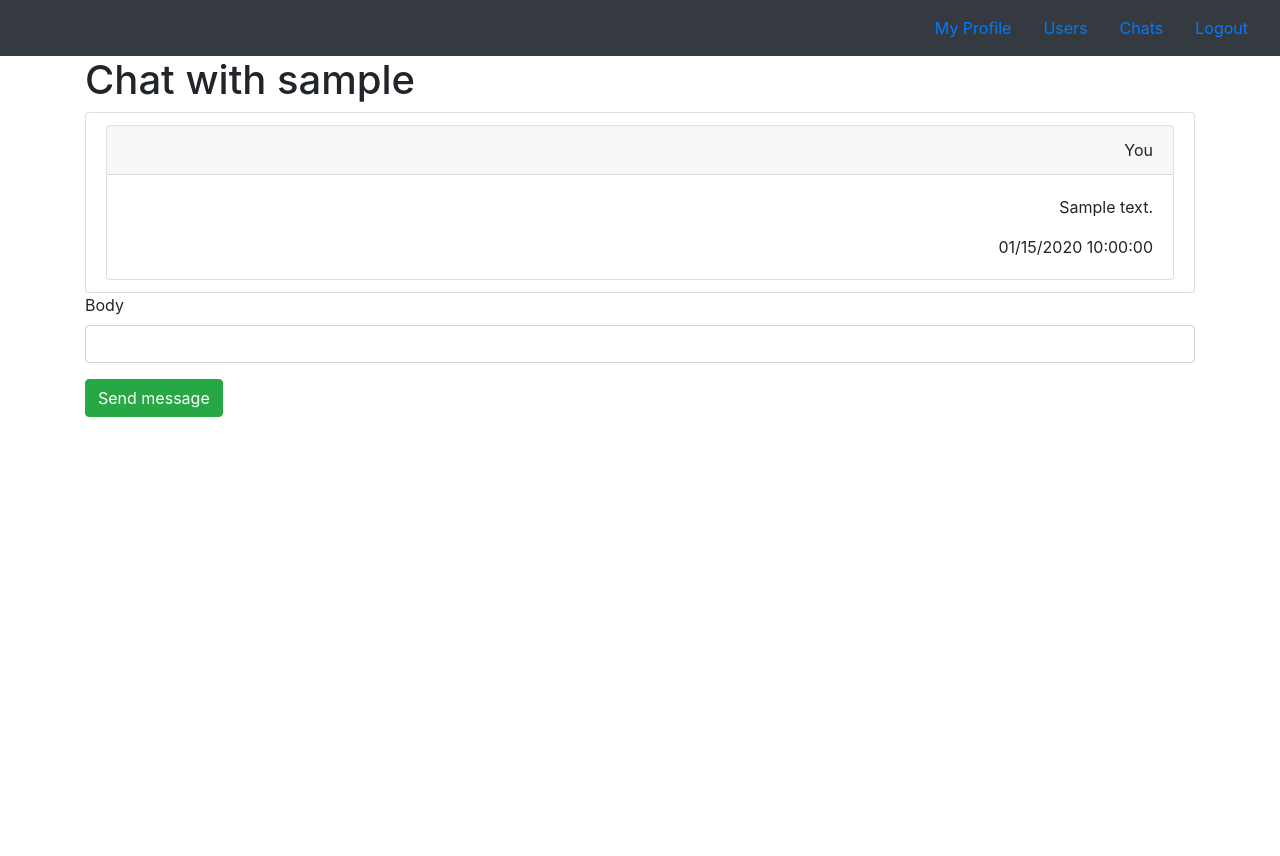
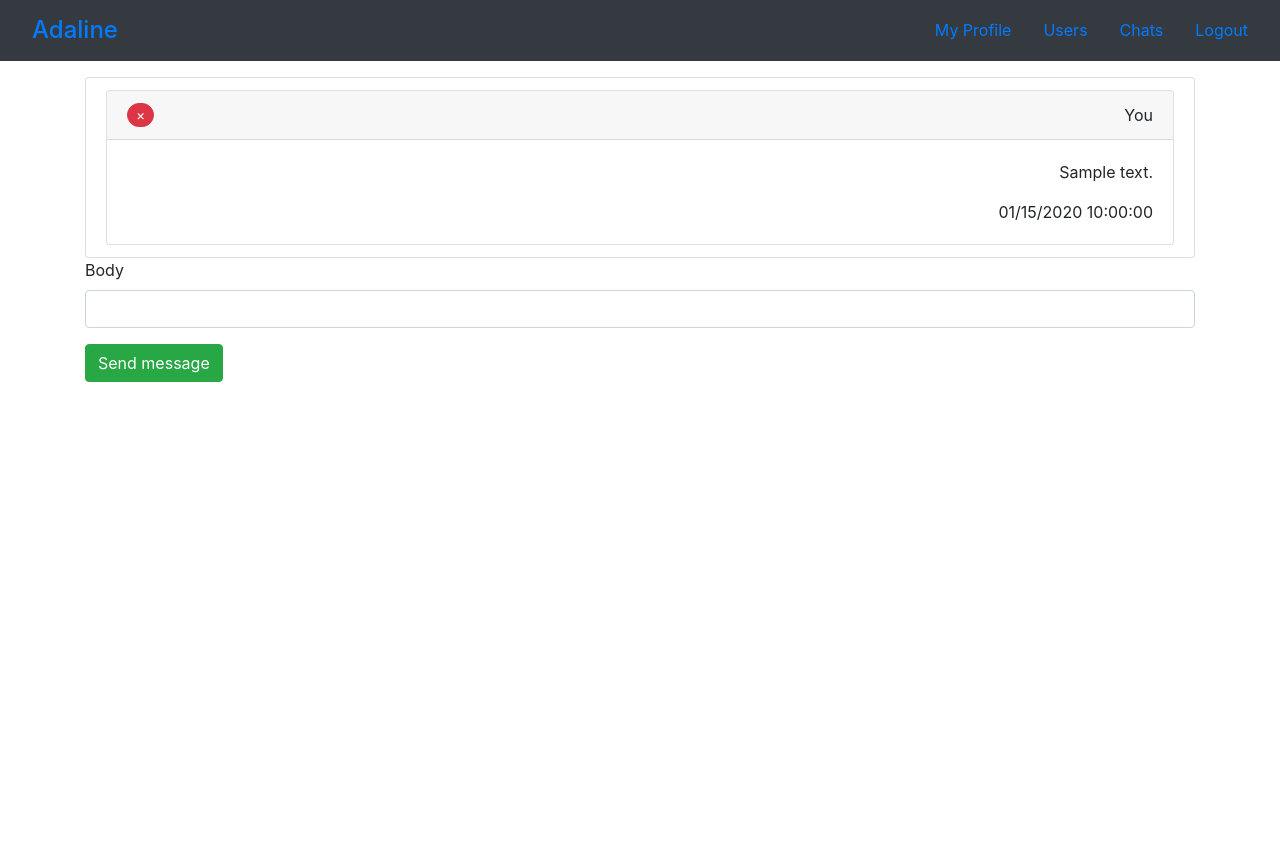
Before and after one commit to defytheflow/social, a Flask app: a page that uses app/templates/base.html in a window 1280 px wide. After the commit the page ends 382 px from the top, so only its background shows below. Run offline with Flask 2, Linux system fonts and the light colour scheme; a user stored in the database is signed in; tables that the repository leaves empty hold one stand-in row (values such as "Sample post"); some libraries are stand-ins or nearby versions.

Commit message:
Add logo, filtering users, delete messages
Remove scroll from login, reigster and profile pages.

```diff
--- a/app/templates/base.html
+++ b/app/templates/base.html
@@ -3,7 +3,7 @@
 {% from "bootstrap/utils.html" import render_messages %}
 {% from "bootstrap/nav.html" import render_nav_item %}
 
-<html lang="en" class="h-100">
+<html lang="en">
   <head>
     <meta charset="UTF-8">
     <meta name="viewport" content="width=device-width, initial-scale=1, shrink-to-fit=no">
@@ -17,9 +17,12 @@
     {{ moment.include_jquery() }}
     {{ moment.include_moment() }}
   </head>
-  <body class="h-100">
+  <body>
     <header>
       <nav class="navbar navbar-expand-lg navbar-dark bg-dark justify-content-end">
+        <h4 class="mr-auto text-primary mb-0">
+          {{ render_nav_item('profile',  'Adaline', username=current_user.username) }}
+        </h3>
         {% if current_user.is_authenticated %}
           {{ render_nav_item('profile',  'My Profile', username=current_user.username) }}
           {{ render_nav_item('users', 'Users') }}
@@ -32,7 +35,7 @@
       </nav>
     </header>
 
-    <main class="container h-100">
+    <main class="container">
       {{ render_messages(dismissible=True) }}
       {% block content %}{% endblock %}
     </main>
--- a/app/templates/chat.html
+++ b/app/templates/chat.html
@@ -1,19 +1,28 @@
 {% extends 'base.html' %}
+
 {% from "bootstrap/form.html" import render_form %}
 
 {% block title %}  Social • chat with {{ user.username }} {% endblock %}
 
 {% block content %}
-<h1>Chat with {{ user.username }}</h1>
+  <div class="mt-3">
     <ul id='messages-list' class="list-group">
       {% for message in messages %}
       <li class="list-group-item">
         <div class="card">
           <div
-        class="card-header"
+            class="card-header d-flex justify-content-end"
             style="{% if message.sender == current_user %} text-align: right; {% endif %}"
           >
-        {% if message.sender == current_user %} You {% else %}
+            {% if message.sender == current_user %}
+              <button
+                id="message-delete-btn"
+                class="btn btn-danger mr-auto"
+                data-message-id="{{ message.id }}"
+                style="border-radius: 100px; font-size: .875rem; padding: 0 .5rem;"
+                >&times;</button>
+              You
+            {% else %}
               <img
                 width="35"
                 height="35"
@@ -21,7 +30,8 @@
                 src="{{ message.sender.image_url }}"
                 alt="..."
               />
-        {{ message.sender.username }} {% endif %}
+              <span class="mr-auto">{{ message.sender.username }}</span>
+            {% endif %}
           </div>
           <div
             class="card-body"
@@ -34,8 +44,8 @@
       </li>
       {% endfor %}
     </ul>
-
     {{ render_form(form, button_style='success', id='message-create-form', render_kw={'autocomplete': 'off'}) }}
+  </div>
 {% endblock %}
 
 {% block scripts %}
@@ -45,7 +55,24 @@
     crossorigin="anonymous"
   ></script>
   <script type="text/javascript">
+    function handleDeleteClick(e) {
+      const messageId = e.target.getAttribute('data-message-id');
+      fetch(`/messages/${messageId}`, {
+        method: 'DELETE',
+        headers: { 'Content-type': 'application/json'}
+      })
+      .then(res => {
+        if (res.status === 204) {
+          const el = e.target.closest('.list-group-item')
+          el.remove();
+        }
+      })
+    }
+
     (function () {
+      const deleteButtons = document.querySelectorAll('#message-delete-btn');
+      deleteButtons.forEach(btn => btn.addEventListener('click', handleDeleteClick));
+
       const socket = io('/chat');
 
       const form = document.querySelector('#message-create-form');
@@ -69,12 +96,21 @@
             card.className = 'card';
 
             const cardHeader = document.createElement('div');
-            cardHeader.className = 'card-header';
+            cardHeader.className = 'card-header d-flex justify-content-end';
             if (e.data.sender.username == current_username) {
               cardHeader.style.textAlign = 'right';
             }
 
             if (e.data.sender.username == current_username) {
+              const deleteBtn = document.createElement('button');
+              deleteBtn.id = 'message-detele-btn';
+              deleteBtn.className = 'btn btn-danger mr-auto';
+              deleteBtn.style = 'border-radius: 100px; font-size: .875rem; padding: 0 .5rem;'
+              deleteBtn.appendChild(document.createTextNode('×'));
+              deleteBtn.addEventListener('click', handleDeleteClick);
+              deleteBtn.setAttribute('data-message-id', e.data.id);
+
+              cardHeader.appendChild(deleteBtn);
               cardHeader.appendChild(document.createTextNode('You'));
             } else {
               const img = document.createElement('img');
--- a/app/templates/chats.html
+++ b/app/templates/chats.html
@@ -3,6 +3,7 @@
 {% block title %} Social • Chats {% endblock %}
 
 {% block content %}
+  <div class="mt-3">
     {% if not current_user.friends %}
       <div class="container d-flex flex-column justify-content-center text-center" style="height: 90%;">
         <h2>You don't have any friends to chat with :(</h1>
@@ -11,7 +12,6 @@
         </p>
       </div>
     {% else %}
-    <h1>Chats</h1>
       <ul class="list-group">
       {% for friend in current_user.friends %}
         <li class="list-group-item d-flex align-items-center">
@@ -21,4 +21,5 @@
       {% endfor %}
       </ul>
     {% endif %}
+  </div>
 {% endblock %}
--- a/app/templates/login.html
+++ b/app/templates/login.html
@@ -5,8 +5,7 @@
 {% block title %} Social • Login {% endblock %}
 
 {% block content %}
-  <div class="container d-flex flex-column justify-content-center" style="height: 90%; max-width: 375px;">
-
+  <div class="container d-flex flex-column justify-content-center" style="max-width: 375px; position: absolute; top: 50%; left: 50%; transform: translate(-50%, -50%);">
     <h1 class="text-center">Login</h1>
 
     {{ render_form(form,
@@ -18,6 +17,5 @@
     <p class="text-center mt-3">Don't have an account?
       <a href="{{ url_for('register') }}">Click here</a>
     </p>
-
   </div>
 {% endblock %}
--- a/app/templates/profile.html
+++ b/app/templates/profile.html
@@ -3,8 +3,7 @@
 {% block title %} Social • {{ user.username }} {% endblock %}
 
 {% block content %}
-  <h1>Profile</h1>
-  <div class="d-flex justify-content-start">
+  <div class="d-flex justify-content-start mt-3">
     <div class="card w-50 p-2">
       <img src="{{ user.image_url }}" class="card-img-top rounded" alt="user's avatar">
       <div class="card-body">
--- a/app/templates/register.html
+++ b/app/templates/register.html
@@ -5,8 +5,9 @@
 {% block title %} Social • Register {% endblock %}
 
 {% block content %}
-  <div class="container d-flex flex-column justify-content-center" style="height: 90%; max-width: 375px;">
-
+  <div
+    class="container d-flex flex-column justify-content-center"
+    style="max-width: 375px; position: absolute; top: 50%; left: 50%; transform: translate(-50%, -50%);">
       <h1 class="text-center">Register</h1>
 
       {{ render_form(form,
@@ -18,7 +19,6 @@
       <p class="text-center mt-3">Already have an account?
         <a href="{{ url_for('login') }}">Click here</a>
       </p>
-
   </div>
 {% endblock %}
 
--- a/app/views.py
+++ b/app/views.py
@@ -192,9 +192,14 @@ def delete_friend(username):
 @app.route('/users')
 @login_required
 def users():
+    username = request.args.get('username',)
     page = request.args.get('page', 1, type=int)
-    pagination = User.query.filter(User.username != current_user.username).paginate(
-        page, per_page=10, error_out=False)
+
+    qs = User.query.filter(User.username != current_user.username)
+    if username is not None:
+        qs = qs.filter(User.username.contains(username))
+
+    pagination = qs.paginate(page, per_page=10, error_out=False)
     return render_template('users.html', pagination=pagination)
 
 
@@ -220,6 +225,13 @@ def chat(username):
                                         Message.created_at).all()
 
     return render_template('chat.html', user=user, messages=messages, form=form)
+
+
+@app.route('/messages/<int:message_id>', methods=['DELETE'])
+@login_required
+def delete_message(message_id):
+    Message.query.filter(Message.id == message_id).delete()
+    return {}, 204
 
 
 session_ids = {}
@@ -265,9 +277,11 @@ def on_message(data):
                 },
                 'body': message.body,
                 'createdAt': message.formatted_created_at,
+                'id': message.id,
             }
         }
 
         # Emit events.
         emit('message', response)
-        emit('message', response, room=session_ids.get(recipient.username))
+        if (recipient_room := session_ids.get(recipient.username)) is not None:
+            emit('message', response, room=recipient_room)
```
Also changed, not shown: app/templates/users.html (+6 -2 lines), 1 other file. Lines whose indentation alone changed are shown as unchanged.
